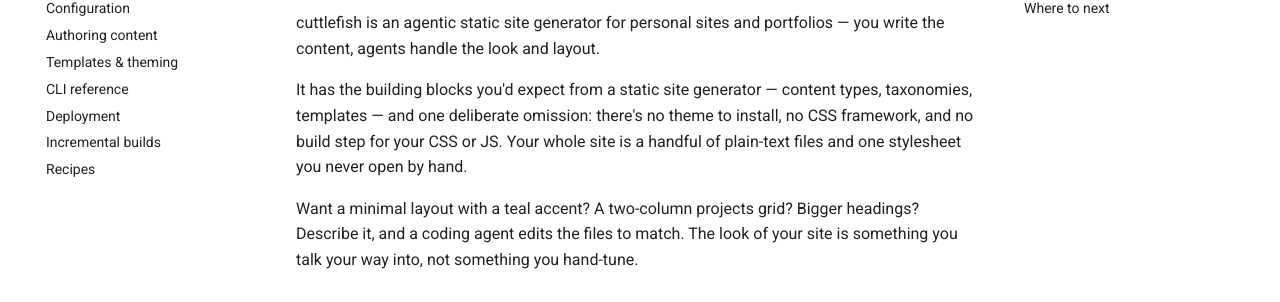
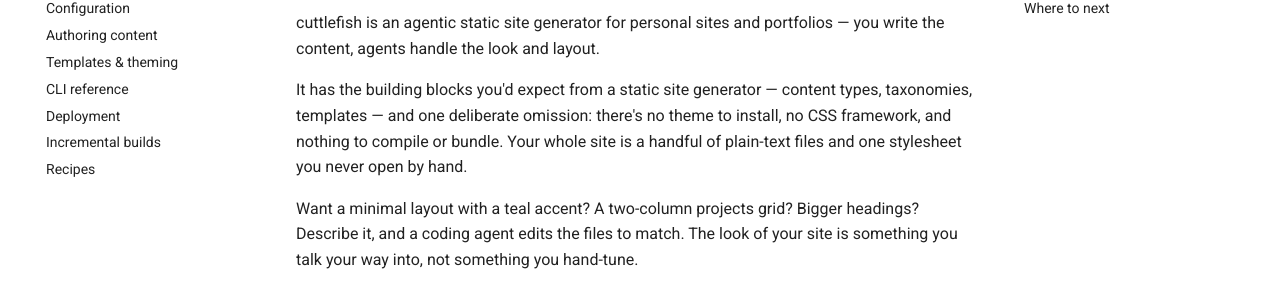
Before and after one commit to acaibowlz/cuttlefish, an MkDocs documentation site: the page built from docs/index.md, in a window 1280 px wide and 900 px high. Shown: the part 211-513 px from the top of the window. Built offline with MkDocs 1.6.1 and Material for MkDocs 9.7.7, drawn with Linux system fonts in a browser that asks for light colours.

Commit message:
docs: dedupe the "no framework / no build" phrasing
"no CSS framework" and "no build step for your CSS or JS" both leaned on
CSS and read as redundant. Reword the third item to a distinct idea —
"nothing to compile or bundle" — and drop the doubled "CSS" in the styling
sections.

Co-Authored-By: Claude Opus 4.8 <noreply@anthropic.com>

```diff
--- a/docs/index.md
+++ b/docs/index.md
@@ -4,7 +4,7 @@
 
 cuttlefish is an agentic static site generator for personal sites and portfolios — you write the content, agents handle the look and layout.
 
-It has the building blocks you'd expect from a static site generator — content types, taxonomies, templates — and one deliberate omission: there's no theme to install, no CSS framework, and no build step for your CSS or JS. Your whole site is a handful of plain-text files and one stylesheet you never open by hand.
+It has the building blocks you'd expect from a static site generator — content types, taxonomies, templates — and one deliberate omission: there's no theme to install, no CSS framework, and nothing to compile or bundle. Your whole site is a handful of plain-text files and one stylesheet you never open by hand.
 
 Want a minimal layout with a teal accent? A two-column projects grid? Bigger headings? Describe it, and a coding agent edits the files to match. The look of your site is something you talk your way into, not something you hand-tune.
 
```
Also changed, not shown: CLAUDE.md (+1 -1 lines), README.md (+1 -1 lines), docs/templates.md (+1 -1 lines), src/cuttlefish/scaffold/site/AGENTS.md (+1 -1 lines).
